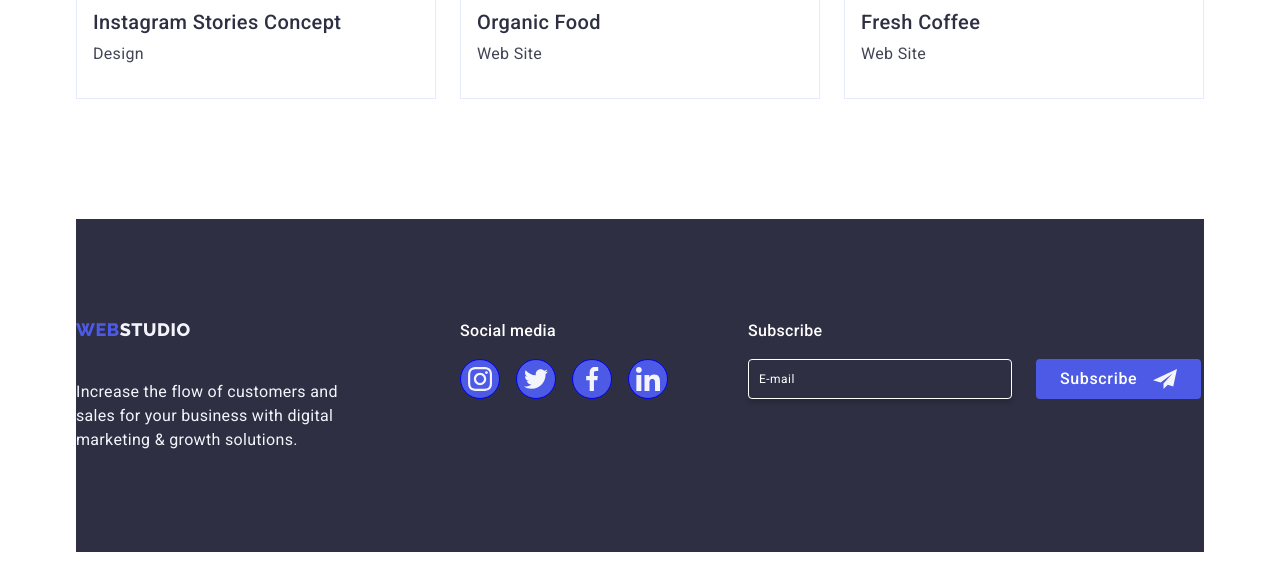
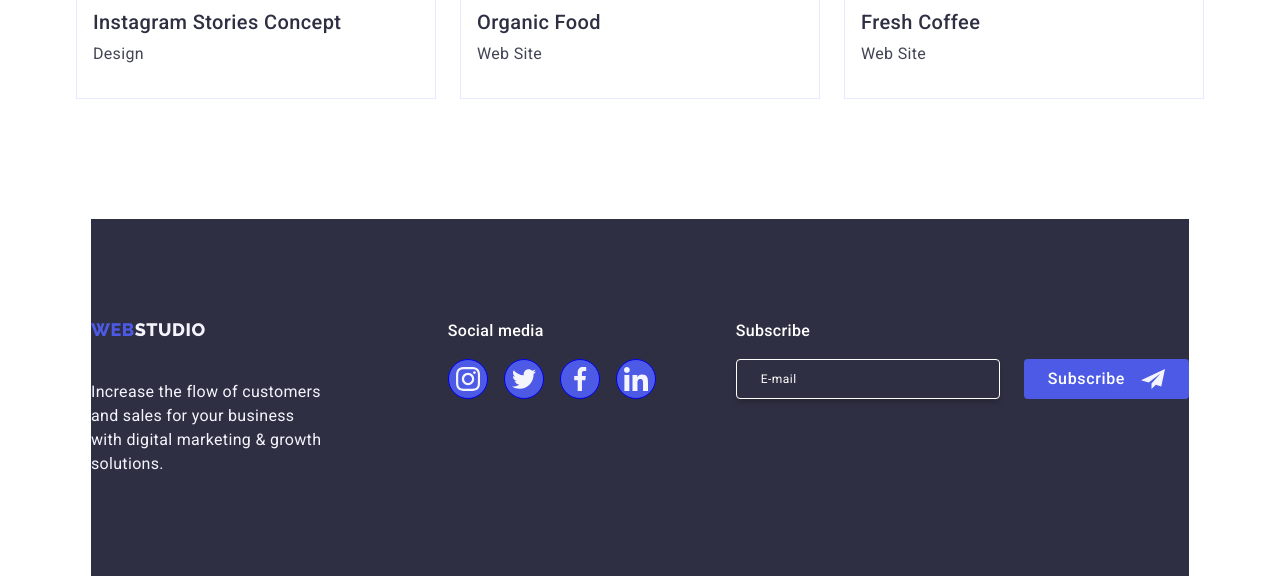
Before and after one commit to Denprot/goit-markup-hw-05, a plain HTML site: page portfolio.html in a window 1280 px wide. Shown: the part 1549-2125 px from the top of the page. Before the commit the page ends 2101 px from the top, so only its background shows below. Drawn offline with nearby package versions, Linux system fonts and the light colour scheme.

Commit message:
pl one againe

```diff
--- a/css/styles.css
+++ b/css/styles.css
@@ -687,12 +687,14 @@ button {
     line-height: 2px;
     letter-spacing: 0.04em;
     color: #FFFFFF;
+    line-height: 1.5;
     border-radius: 4px;
     border: 1px solid var(--white, #FFF);
     background: transparent;
     box-shadow: 0px 4px 4px 0px rgba(0, 0, 0, 0.15);
     width: 264px;
     height: 40px;
+    padding-left: 16px;
     cursor: pointer;
 }
 .form-input::placeholder {
--- a/portfolio.html
+++ b/portfolio.html
@@ -192,7 +192,8 @@
       </section>
 </main>
 <div class="container" id="footer">
-  <footer class="footer-container">
+  <footer class="container" id="footer">
+    <div class="footer-container">
      <div class="footer-logo-text">
         <a href="./index.html" class="header-logo link">web<span class="header-logo-footer">Studio</span></a>
         <p class="footer-text">Increase the flow of customers and  sales for your business with digital marketing & growth solutions.</p>
@@ -252,6 +253,7 @@
           </svg></button>
           </form>
         </div>
+    </div>
  </footer>
 </div>
 </body>
```
Lines whose indentation alone changed are shown as unchanged.
